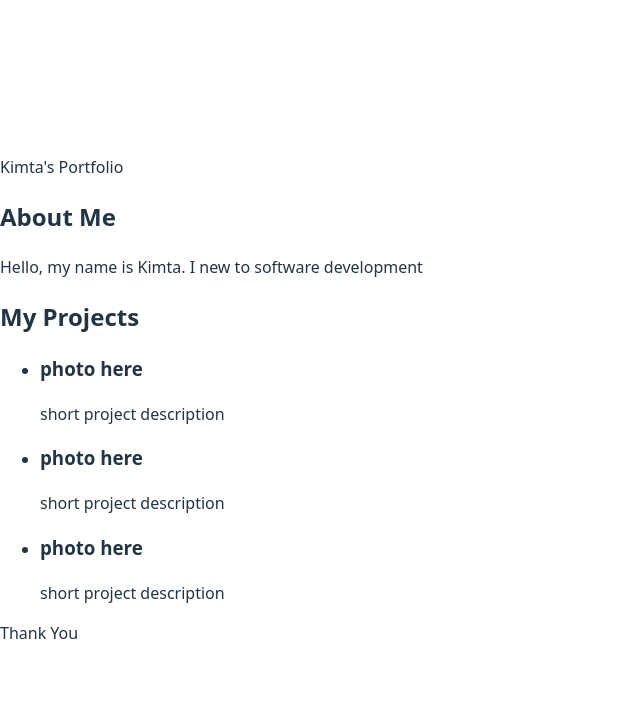
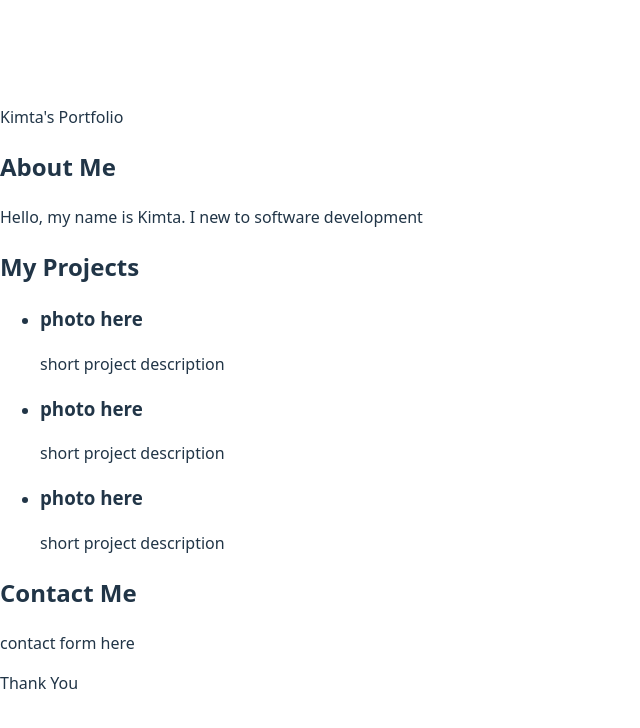
Before and after one commit to ProgramWithKimta/MyReactPortfolio, a React (Vite) app in the folder MyReactPortfolio/: page / in a window 1280 px wide. Shown: the top 728 px of the page, without its empty margins (0-640 px from the left). Built offline with nearby package versions, Linux system fonts and the light colour scheme.

Commit message:
added stater code to contactme file

```diff
--- a/MyReactPortfolio/src/App.jsx
+++ b/MyReactPortfolio/src/App.jsx
@@ -40,6 +40,7 @@
 import AboutMe from './pages/AboutMe';
 import Projects from './pages/Projects';
 import Footer from "./components/Footer";
+import Contact from "./pages/Contact";
 
 
 function App() {
@@ -48,6 +49,7 @@
       <Header />
       <AboutMe />
       <Projects />
+      <Contact />
       <Footer />
     </>
   );
--- a/MyReactPortfolio/src/main.jsx
+++ b/MyReactPortfolio/src/main.jsx
@@ -7,6 +7,7 @@
 import HomePage from './pages/Home.jsx';
 import AboutMe from './pages/AboutMe.jsx';
 import Projects from './pages/Projects.jsx';
+import Contact from './pages/Contact.jsx';
 
 
 
@@ -27,6 +28,10 @@
       index: true,
       element: <Projects />,
     },
+    {
+      index: true,
+      element: <Contact />,
+    },
   ],
 },]);
 
--- /dev/null
+++ b/MyReactPortfolio/src/pages/Contact.jsx
@@ -0,0 +1,10 @@
+function Contact() {
+    return (
+        <section id="contact">
+            <h2>Contact Me</h2>
+            <p>contact form here</p>
+        </section>
+    );
+}
+
+export default Contact;
```
